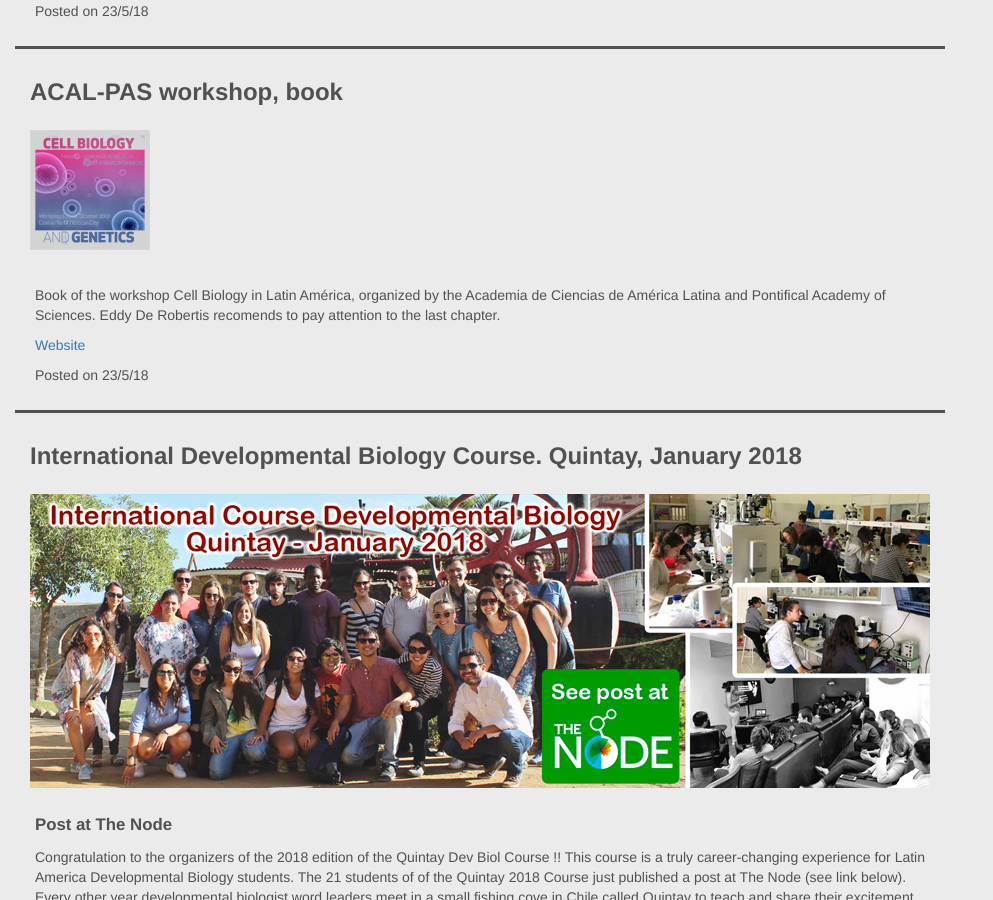
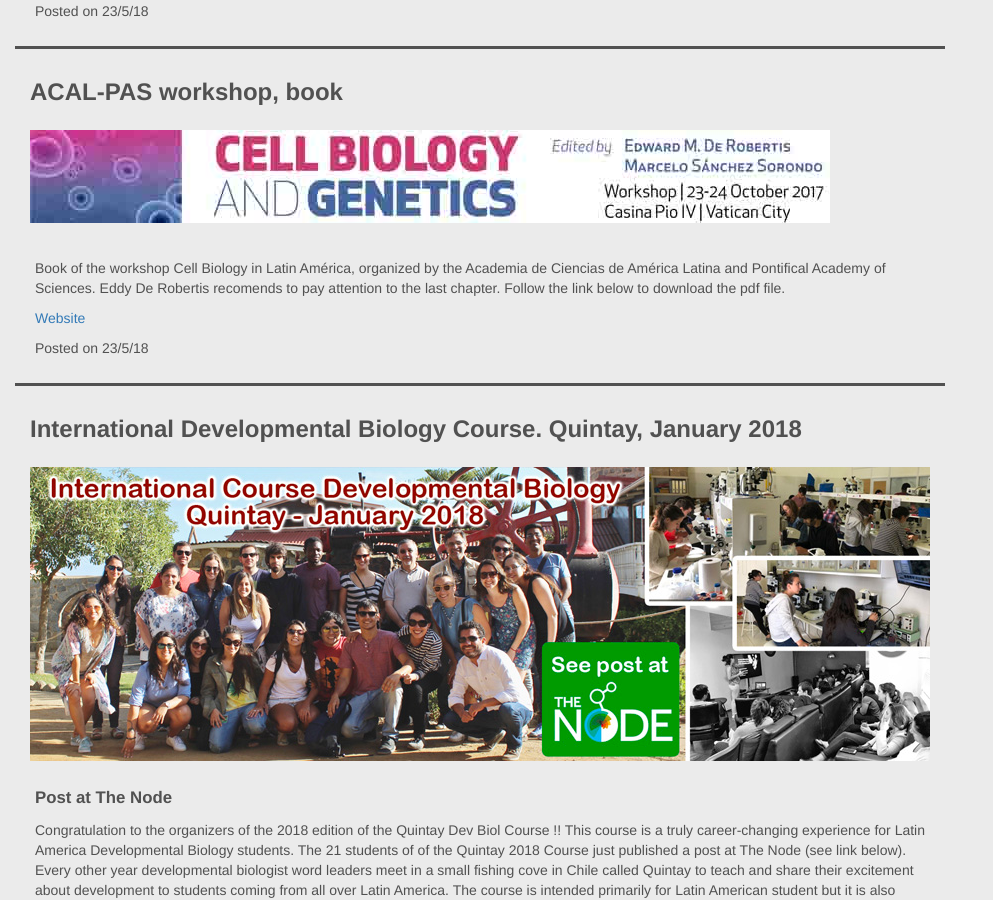
Before and after one commit to lasdb/lasdb.github.io, a Jekyll site: the page built from _posts/2000-01-01-news.markdown, in a window 1280 px wide and 900 px high, scrolled down 2895 px. Shown: the whole window, without its empty margins (0-993 px from the left). Built offline with Jekyll 4.4.1, drawn with Linux system fonts in a browser that asks for light colours; nearby versions of some CDN libraries.

Commit message:
Update 2000-01-01-news.markdown

```diff
--- a/_posts/2000-01-01-news.markdown
+++ b/_posts/2000-01-01-news.markdown
@@ -53,9 +53,9 @@ For more information, go to the LAZEN website: http://lazen.fcien.edu.uy'
   - title: 'ACAL-PAS workshop, book'
     date: '23/5/18'
     subtitle: ''
-    body: 'Book of the workshop Cell Biology in Latin América, organized by the Academia de Ciencias de América Latina and Pontifical Academy of Sciences. Eddy De Robertis recomends to pay attention to the last chapter.'
+    body: 'Book of the workshop Cell Biology in Latin América, organized by the Academia de Ciencias de América Latina and Pontifical Academy of Sciences. Eddy De Robertis recomends to pay attention to the last chapter. Follow the link below to download the pdf file.'
     imageSm: 'img/news/PAS-ACAL-Workshop-sm.jpg'
-    imageBg: '../img/news/PAS-ACAL-Workshop-sm.jpg'
+    imageBg: '../img/news/PAS-ACAL-Workshop-bg.jpg'
     URL: 'http://lasdb-development.org/pdfs/2018-Scripta-Varia-137-PAS-ACAL-Workshop.pdf'
 
   - title: 'International Developmental Biology Course. Quintay, January 2018'
```
